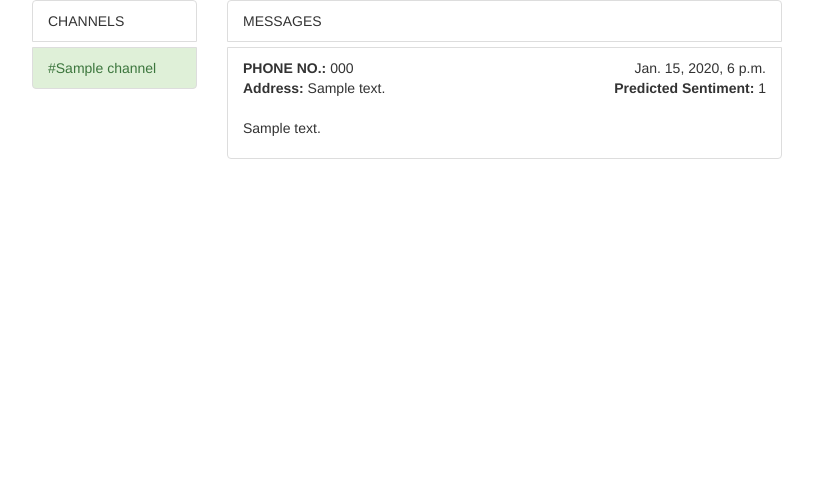
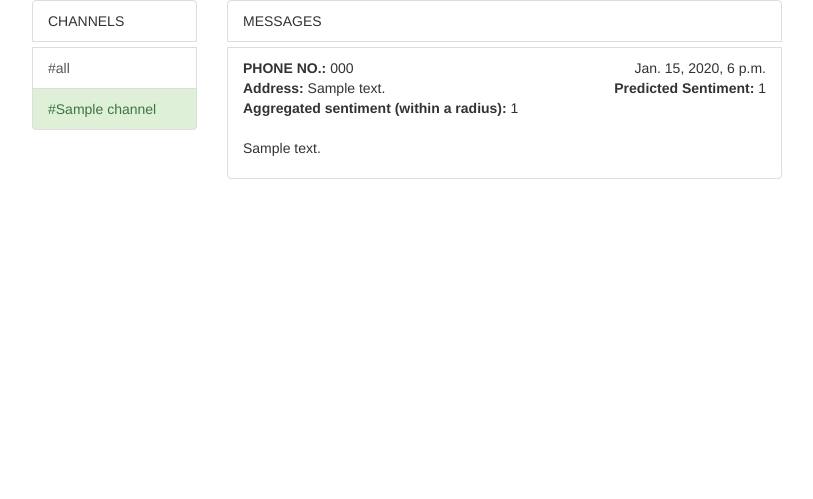
Before and after one commit to clrke/sakuna-matata, a Django app: page /channels/ in a window 1280 px wide. Shown: the top 499 px of the page, without its empty margins (38-851 px from the left). Run offline with Django 3.2, Linux system fonts and the light colour scheme; tables that the repository leaves empty hold one stand-in row (values such as "Sample post"); some libraries are stand-ins or nearby versions.

Commit message:
Add aggregation of messages based on a specified radius

```diff
--- a/sakuna_matata/templates/home.html
+++ b/sakuna_matata/templates/home.html
@@ -12,6 +12,11 @@
                 <div class="list-group-item list-group-item-heading">
                     CHANNELS
                 </div>
+                {% if current_channel.name == '' %}
+                    <div class="list-group-item list-group-item-success"> #all </div>
+                {% else %}
+                    <a href="/channels/" class="list-group-item"> #all </a>
+                {% endif %}
                 {% for channel in channels %}
                     {% if channel.name == current_channel.name %}
                         <div class="list-group-item list-group-item-success"> {{ channel }} </div>
@@ -26,7 +31,7 @@
                 <div class="list-group-item list-group-item-heading">
                     MESSAGES
                 </div>
-                {% for message in current_channel.message_set.all %}
+                {% for message in messages %}
                     <div class="list-group-item">
                         <div class="row">
                             <div class="col-md-6">
@@ -48,6 +53,11 @@
                                 </div>
                             </div>
                         </div>
+                        <div class="row">
+                            <div class="col-md-12">
+                                <b>Aggregated sentiment (within a radius): </b> {{ message.total_sentiment }}
+                            </div>
+                        </div>
                         <br/>
                         <p> {{ message.message }} </p>
                     </div>
@@ -62,10 +72,7 @@
             <script type = "text/javascript">
             	var places =[]
             	{% for message in messages %}
-            	var place = []
-            	place.push({{ message.latitude}});
-            	place.push({{ message.longitude}});
-            	places.push(place);
+                    places.push([{{ message.latitude}}, {{ message.longitude }}]);
             	{% endfor %}
             	function initialize() {
 				var myLatlng = new google.maps.LatLng(14.659505, 120.955992);
--- a/sakuna_matata/views.py
+++ b/sakuna_matata/views.py
@@ -1,17 +1,41 @@
-from django.shortcuts import render, redirect
-from api.models import Channel,Message
+from math import sqrt
+from django.shortcuts import render
+from api.models import Channel, Message
+
+MAX_RADIUS = 0.05
+
+
+def distance(xi, x):
+    cx = (xi[0] - x[0]) ** 2
+    cy = (xi[1] - x[1]) ** 2
+
+    if cx + cy != 0:
+        return sqrt(cx + cy)
+    else:
+        return 0
+
 
 def home(request, name):
     channels = Channel.objects.all()
-    messages = Message.objects.all()
     current_channel = Channel.objects.filter(name=name)
     if current_channel.count():
         current_channel = current_channel[0]
+        messages = current_channel.message_set.all()
     else:
         current_channel = Channel.objects.all()[0]
+        messages = Message.objects.all()
+
+    for message in messages:
+        center = (message.latitude, message.longitude)
+        message.total_sentiment = 0
+        for message2 in messages:
+            if distance((message2.latitude, message2.longitude), center) < MAX_RADIUS:
+                message.total_sentiment += message.sentiment
+
+    messages = sorted(messages, key=lambda m: m.total_sentiment)
 
     return render(request, 'home.html', {
         'channels': channels,
         'current_channel': current_channel,
-        'messages' : messages
+        'messages': messages
     })
```
